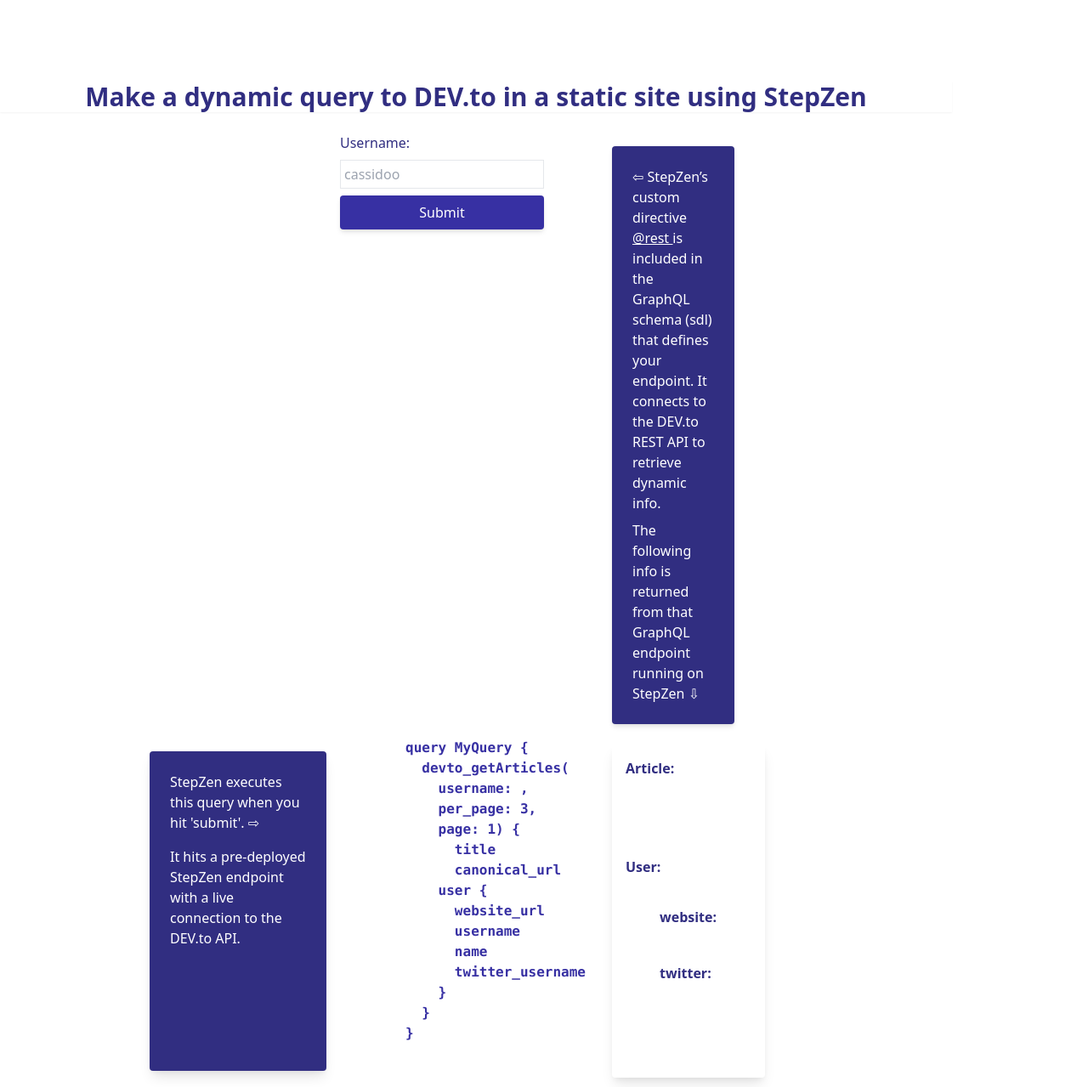
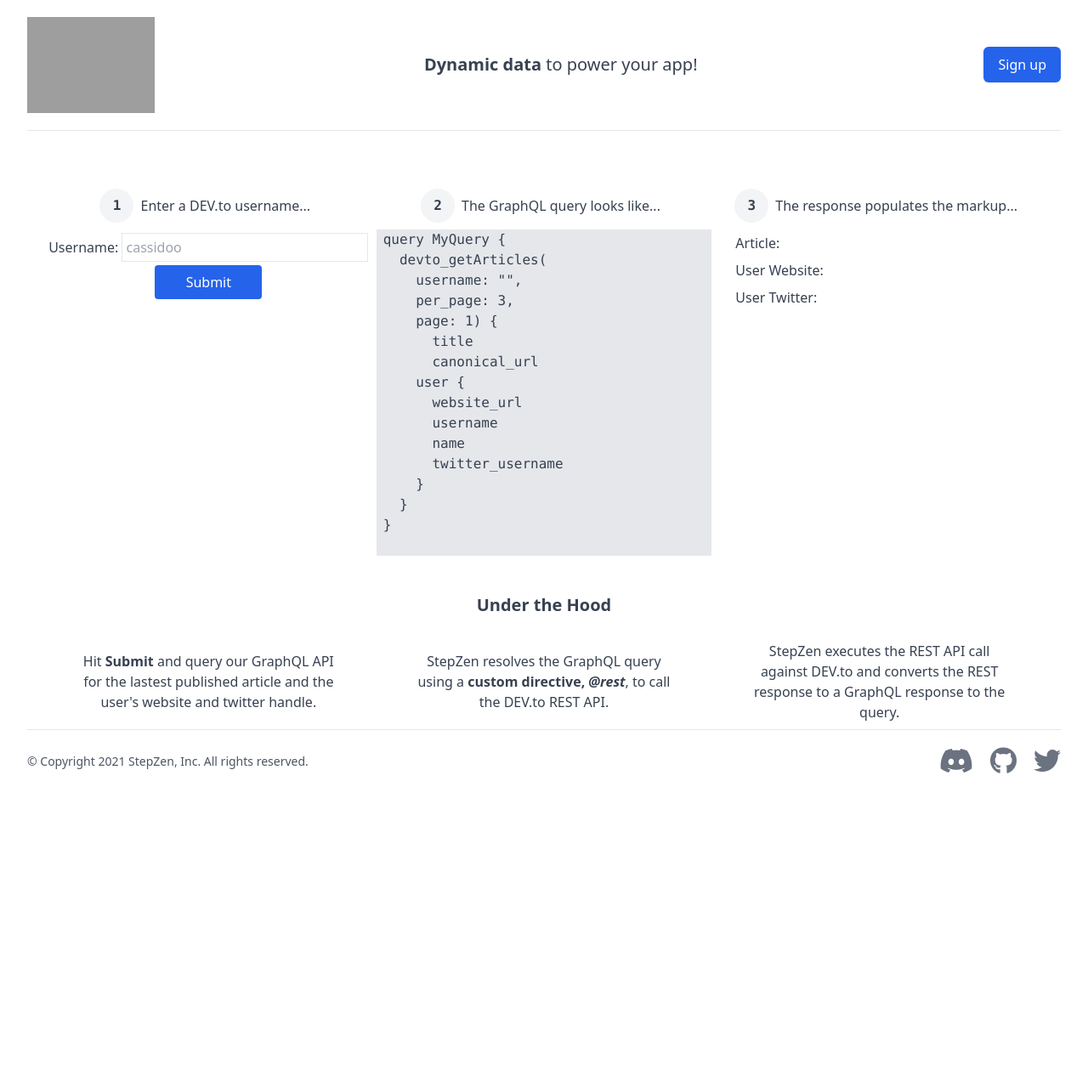
Before and after one commit to Cerchie/stepzen-netlify-custom-site-generator-nov, a plain HTML site: page index.html in a window 1280 px wide. Shown: the whole page at 85% size. After the commit the page ends 933 px from the top, so only its background shows below. Drawn offline with nearby package versions, Linux system fonts and the light colour scheme; grey boxes are pictures that could not be loaded.

Commit message:
redesign (#1)
* redesign 1

```diff
--- a/index.html
+++ b/index.html
@@ -1,8 +1,9 @@
-<html lang="en">
+<!DOCTYPE html>
+<html>
   <head>
     <meta charset="UTF-8" />
     <meta name="viewport" content="width=device-width, initial-scale=1.0" />
-    <title>DEV.to Query</title>
+    <title>StepZen Sample</title>
     <link
       rel="apple-touch-icon"
       sizes="180x180"
@@ -21,8 +22,8 @@
       href="https://stepzen.com/images/favicon/favicon-32x32.png"
     />
     <link
-      href="https://unpkg.com/tailwindcss@^1.0/dist/tailwind.min.css"
       rel="stylesheet"
+      href="https://cdnjs.cloudflare.com/ajax/libs/tailwindcss/2.0.2/tailwind.min.css"
     />
     <script
       src="https://cdn.jsdelivr.net/gh/alpinejs/alpine@v2.x.x/dist/alpine.min.js"
@@ -34,101 +35,125 @@
         opacity: 0.5;
       }
     </style>
+    <link
+      rel="stylesheet"
+      href="https://cdnjs.cloudflare.com/ajax/libs/font-awesome/5.15.3/css/all.min.css"
+      integrity="sha512-iBBXm8fW90+nuLcSKlbmrPcLa0OT92xO1BIsZ+ywDWZCvqsWgccV3gFoRBv0z+8dLJgyAHIhR35VZc2oM/gI1w=="
+      crossorigin="anonymous"
+    />
+    <link
+      rel="stylesheet"
+      href="https://cdnjs.cloudflare.com/ajax/libs/font-awesome/5.15.3/css/brands.min.css"
+      integrity="sha512-apX8rFN/KxJW8rniQbkvzrshQ3KvyEH+4szT3Sno5svdr6E/CP0QE862yEeLBMUnCqLko8QaugGkzvWS7uNfFQ=="
+      crossorigin="anonymous"
+    />
+    <meta charset="UTF-8" />
+    <style>
+      .image-xl {
+        width: 150px;
+      }
+    </style>
   </head>
-
-  <body class="bg-white text-indigo-700">
-    <h1
-      class="
-        text-center text-3xl
-        font-bold
-        mt-24
-        mb-6
-        text-indigo-900
-        shadow-sm
-        mr-40
-      "
+  <body>
+    <!-- Section 1 header -->
+    <section class="w-full px-8 text-gray-700 bg-white">
+      <div
+        class="container flex flex-col flex-wrap items-center justify-between py-5 mx-auto md:flex-row max-w-7xl border-b"
       >
-      Make a dynamic query to DEV.to in a static site using StepZen
-    </h1>
-
-    <div class="w-3/4 mx-auto" x-data="{ open: false}">
-      <div x-show="open"></div>
+        <div class="relative flex flex-col md:flex-row">
+          <a
+            href="https://stepzen.com"
+            class="flex items-center mb-5 font-medium text-gray-900 lg:w-auto lg:items-center lg:justify-center md:mb-0"
+          >
+            <img src="https://stepzen.com/images/logo.svg" class="image-xl" />
+          </a>
+        </div>
+        <div class="relative flex flex-col md:flex-row">
+          <p class="text-xl">
+            <strong>Dynamic data</strong> to power your app!
+          </p>
+        </div>
+        <div class="inline-flex items-center ml-5 space-x-6 lg:justify-end">
+          <a
+            href="https://stepzen.com/signup"
+            class="inline-flex items-center justify-center px-4 py-2 text-base font-medium leading-6 text-white whitespace-no-wrap bg-blue-600 border border-transparent rounded-md shadow-sm hover:bg-blue-500 focus:outline-none focus:ring-2 focus:ring-offset-2 focus:ring-indigo-600"
+          >
+            Sign up
+          </a>
+        </div>
+      </div>
+    </section>
+    <!-- Section 2 three steps section -->
+    <section class="w-full px-8 text-gray-700 bg-white">
       <form
         action="/"
         method="POST"
-        class="w-3/4 grid grid-cols-3"
         x-data="idForm()"
         @submit.prevent="submitData"
       >
-        <div></div>
-        <div class="w-3/4"></div>
-        <div></div>
-        <div></div>
-        <div class="mb-4">
-          <label class="block mb-2 text-indigo-900">Username:</label>
+        <div
+          class="text-center flex flex-wrap overflow-hidden items-start justify-between mx-auto md:flex-row max-w-7xl pt-16 pr-4 pb-4 pl-4"
+        >
+          <!-- sm:max-w-xl md:max-w-full lg:max-w-screen-xl md:px-24 lg:px-8 lg:py-20 -->
+          <div
+            class="my-1 px-1 w-1/3 overflow-hidden flex flex-row items-center justify-center"
+          >
+            <div
+              class="font-bold text-gray-700 rounded-full bg-gray-100 flex items-center justify-center font-mono"
+              style="height: 40px; width: 40px"
+            >
+              1
+            </div>
+            <div class="px-2">Enter a DEV.to username...</div>
+          </div>
+
+          <div
+            class="my-1 px-1 w-1/3 overflow-hidden flex flex-row items-center justify-center"
+          >
+            <div
+              class="font-bold text-gray-700 rounded-full bg-gray-100 flex items-center justify-center font-mono"
+              style="height: 40px; width: 40px"
+            >
+              2
+            </div>
+            <div class="px-2">The GraphQL query looks like...</div>
+          </div>
+
+          <div
+            class="my-1 px-1 w-1/3 overflow-hidden flex flex-row items-center justify-center"
+          >
+            <div
+              class="font-bold text-gray-700 rounded-full bg-gray-100 flex items-center justify-center font-mono"
+              style="height: 40px; width: 40px"
+            >
+              3
+            </div>
+            <div class="px-2">The response populates the markup...</div>
+          </div>
+
+          <div class="my-1 p-1 w-1/3 overflow-visible">
+            <label class="">Username:</label>
             <input
               type="text"
               name="username"
-            class="border w-full p-1"
+              class="border w-3/4 p-1"
               x-model="formData.username"
               placeholder="cassidoo"
             />
+            <div class="p-1">
               <button
-          class="
-            bg-indigo-800
-            hover:bg-gray-800
-            disabled:opacity-50
-            text-white
-            rounded
-            w-full
-            p-2
-            mb-4
-            mr-2
-            mt-2
-            grid grid-span-3
-            shadow-md
-          "
+                class="bg-blue-600 hover:bg-blue-500 disabled:opacity-50 text-white rounded w-1/3 p-2"
                 x-text="buttonLabel"
                 :disabled="loading"
               ></button>
             </div>
-        <div>
-          <div class="p-4 m-4 ml-20 shadow-md bg-indigo-900 text-white rounded">
-            <p class="m-2">
-              ⇦ StepZen’s custom directive
-              <u
-                ><a
-                  href="https://stepzen.com/docs/connecting-backends/how-to-connect-a-rest-service"
-                  >@rest
-                </a></u
-              >
-             is included in the GraphQL schema (sdl) that defines your endpoint.
-               It connects to the DEV.to REST API to retrieve dynamic info.
-            </p>
-            <p class="m-2">
+          </div>
 
-              The following info is returned from that GraphQL endpoint running on StepZen ⇩
-            </p>
-          </div>
-        </div>
-        <div></div>
-        <div></div>
-        <div></div>
-        <div class="m-4 p-2 shadow-lg bg-indigo-900 text-white rounded">
-          <p class="m-4">
-            StepZen executes this query when you hit 'submit'. ⇨
-          </p>
-
-          <p class="m-4">
-            It hits a pre-deployed StepZen endpoint with a live connection to
-            the DEV.to API.
-          </p>
-        </div>
-        <div class="w-3/4">
-          <pre class="text-indigo-800 text-base font-bold">
+          <div class="my-1 px-2 w-1/3 overflow-hidden bg-gray-200">
+            <pre class="text-left">
 query MyQuery {
   devto_getArticles(
-            username: <span x-text="formData.username"></span>,
+    username: "<span x-text="formData.username"></span>",
     per_page: 3,
     page: 1) {
       title
@@ -141,102 +166,147 @@
     }
   }
 }
-
                   </pre>
           </div>
 
-        <div
-          class="
-            w-3/4
-            mx-auto
-            rounded
-            p-4
-            m-2
-            text-indigo-900
-            grid grid-span-3
-            font-bold
-            shadow-lg
-            ml-20
-          "
-        >
-          Article:
+          <div class="my-1 px-6 w-1/3 overflow-hidden text-left">
+            <div class="grid grid-cols-3">
+              <div class="my-1 px-1 overflow-hidden">Article:</div>
+
+              <div class="col-span-2 my-1 px-1 overflow-hidden">
                 <a
+                  target="_blank"
                   id="article1"
                   x-bind:href="article1url"
-          class="text-gray-700 px-6 py-3 m-4 font-bold"
                   x-text="article1"
+                  class="hover:underline"
                 ></a>
-        User:
-  <div></div>
-  <div class="ml-10">
-            website:
+              </div>
+
+              <div class="my-1 px-1 overflow-hidden">User Website:</div>
+
+              <div class="col-span-2 my-1 px-1 overflow-hidden">
                 <a
+                  target="_blank"
                   id="website_url"
                   x-bind:href="website_url"
-            class="
-              text-gray-700
-              px-6
-              py-3
-              flex
-              items-center
-              grid grid-span-3
-            "
                   x-text="website_url"
+                  class="hover:underline"
+                ></a>
+              </div>
+
+              <div class="my-1 px-1 overflow-hidden">User Twitter:</div>
+
+              <div class="col-span-2 my-1 px-1 overflow-hidden">
+                <a
+                  target="_blank"
+                  id="twitter_username"
+                  x-bind:href="'https://twitter.com/' + twitter_username"
+                  x-text="twitter_username"
+                  class="hover:underline"
                 >
                 </a>
               </div>
-        <div class="ml-10">
-            twitter:
-        <a
-          id="twitter_username"
-          x-bind:href="'https://twitter.com/' + twitter_username"
-          class="text-gray-700 px-6 py-3 flex items-center"
-          x-text="twitter_username"
+            </div>
+          </div>
+        </div>
+      </form>
+    </section>
+
+    <section class="w-full px-8 text-gray-700 bg-white">
+      <div
+        class="text-center flex flex-wrap overflow-hidden items-center justify-between py-5 mx-auto md:flex-row max-w-7xl pt-5 pr-4 pb-4 pl-4"
       >
+        <div class="my-1 px-1 w-full overflow-hidden">
+          <p class="text-xl font-bold">Under the Hood</p>
+        </div>
+      </div>
+      <div
+        class="text-center flex flex-wrap overflow-hidden items-center justify-between py-1 mx-auto md:flex-row max-w-7xl pr-4 pl-4"
+      >
+        <!-- sm:max-w-xl md:max-w-full lg:max-w-screen-xl md:px-24 lg:px-8 lg:py-20 -->
+        <div class="my-1 px-10 w-1/3 overflow-hidden">
+          <p>
+            Hit <strong>Submit</strong> and query our GraphQL API for the
+            lastest published article and the user's website and twitter handle.
+          </p>
+        </div>
+
+        <div class="my-1 px-10 w-1/3 overflow-hidden">
+          <p>
+            StepZen resolves the GraphQL query using a
+            <strong>custom directive, <em>@rest</em></strong
+            >, to call the DEV.to REST API.
+          </p>
+        </div>
+
+        <div class="my-1 px-10 w-1/3 overflow-hidden">
+          <p>
+            StepZen executes the REST API call against DEV.to and converts the
+            REST response to a GraphQL response to the query.
+          </p>
+        </div>
+      </div>
+    </section>
+    <!-- section 4 footer -->
+    <section class="w-full px-8 text-gray-700 bg-white">
+      <div
+        class="container flex flex-col flex-wrap items-center justify-between py-5 mx-auto md:flex-row max-w-7xl border-t"
+      >
+        <div>
+          <p
+            class="text-sm mt-0 mr-0 mb-0 ml-0 pt-0 pr-0 pb-0 pl-0 text-gray-600"
+            contenteditable="false"
+            disabled=""
+          >
+            © Copyright 2021 StepZen, Inc. All rights reserved.
+          </p>
+        </div>
+
+        <div
+          class="space-y-2 lg:mb-0 sm:space-y-0 sm:space-x-5 sm:flex-row flex bg-top bg-cover flex-col items-center mt-0 mr-0 mb-3 ml-0 pt-0 pr-0 pb-0 pl-0"
+        >
+          <div class="">
+            <a href="https://discord.gg/9k2VdPn2FR">
+              <i data-test="fa" class="fab fa-discord text-gray-500 fa-2x"></i>
             </a>
           </div>
-        <!-- <a
-          id="article2"
-          x-bind:href="article2url"
-          class="text-gray-700 px-6 py-3 m-4 font-bold"
-          x-text="article2"
-        ></a>
-
-        <a
-          id="article3"
-          x-bind:href="article3url"
-          class="text-gray-700 px-6 py-3 m-4 font-bold"
-          x-text="article3"
-        ></a> -->
-
-        <div></div>
-        <div></div>
-        <div></div>
-      </form>
+          <div class="">
+            <a href="https://github.com/stepzen-samples">
+              <i data-test="fa" class="fab fa-github text-gray-500 fa-2x"></i>
+            </a>
           </div>
+          <div class="">
+            <a href="https://twitter.com/stepzen_dev">
+              <i data-test="fa" class="fab fa-twitter text-gray-500 fa-2x"></i>
+            </a>
+          </div>
+        </div>
+      </div>
+    </section>
     <script>
       function idForm() {
         return {
           formData: {
-            username: '',
+            username: "",
           },
-          twitter_username: '',
-          website_url: '',
-          articles: '',
+          twitter_username: "",
+          website_url: "",
+          articles: "",
           loading: false,
-          article1: '',
-          article1url: '',
-          article2: '',
-          article2url: '',
-          article3: '',
-          article3url: '',
-          buttonLabel: 'Submit',
+          article1: "",
+          article1url: "",
+          article2: "",
+          article2url: "",
+          article3: "",
+          article3url: "",
+          buttonLabel: "Submit",
 
           submitData() {
-            this.buttonLabel = 'Submitting...'
-            this.loading = true
+            this.buttonLabel = "Submitting...";
+            this.loading = true;
             const body = JSON.stringify({
-              operationName: 'MyQuery',
+              operationName: "MyQuery",
               query: `query MyQuery ($username: String) {
   devto_getArticles(username: $username, per_page: 3, page: 1) {
     title
@@ -252,46 +322,46 @@
               variables: {
                 username: this.formData.username,
               },
-            })
-            fetch('https://mojave.stepzen.net/testing/netlifybuild/__graphql', {
-              method: 'POST',
+            });
+            fetch("https://mojave.stepzen.net/testing/netlifybuild/__graphql", {
+              method: "POST",
               headers: {
-                'Content-Type': 'application/json',
+                "Content-Type": "application/json",
               },
               body: body,
             })
               .then((response) => response.json())
               .then((data) => {
                 if (data.data.devto_getArticles[0] === undefined) {
-                  this.twitter_username = `Error: undefined`
-                  this.website_url = `Error: undefined`
-                  this.article1 = `Error: undefined`
-                  this.article1url = `Error: undefined`
-                  this.article2 = `Error: undefined`
-                  this.article2url = `Error: undefined`
-                  this.article3 = `Error: undefined`
-                  this.article3url = `Error: undefined`
+                  this.twitter_username = `Error: undefined`;
+                  this.website_url = `Error: undefined`;
+                  this.article1 = `Error: undefined`;
+                  this.article1url = `Error: undefined`;
+                  this.article2 = `Error: undefined`;
+                  this.article2url = `Error: undefined`;
+                  this.article3 = `Error: undefined`;
+                  this.article3url = `Error: undefined`;
                 } else {
-                  this.twitter_username = `${data.data.devto_getArticles[0].user.twitter_username} `
-                  this.website_url = `${data.data.devto_getArticles[0].user.website_url}`
-                  this.article1 = `${data.data.devto_getArticles[0].title}`
-                  this.article1url = `${data.data.devto_getArticles[0].canonical_url}`
-                  this.article2 = `${data.data.devto_getArticles[1].title}`
-                  this.article2url = `${data.data.devto_getArticles[1].canonical_url}`
-                  this.article3 = `${data.data.devto_getArticles[2].title}`
-                  this.article3url = `${data.data.devto_getArticles[2].canonical_url}`
+                  this.twitter_username = `${data.data.devto_getArticles[0].user.twitter_username} `;
+                  this.website_url = `${data.data.devto_getArticles[0].user.website_url}`;
+                  this.article1 = `${data.data.devto_getArticles[0].title}`;
+                  this.article1url = `${data.data.devto_getArticles[0].canonical_url}`;
+                  this.article2 = `${data.data.devto_getArticles[1].title}`;
+                  this.article2url = `${data.data.devto_getArticles[1].canonical_url}`;
+                  this.article3 = `${data.data.devto_getArticles[2].title}`;
+                  this.article3url = `${data.data.devto_getArticles[2].canonical_url}`;
                 }
               })
               .catch((err) => {
-                console.log(err)
-                this.message = 'Ooops! Something went wrong!'
+                console.log(err);
+                this.message = "Ooops! Something went wrong!";
               })
               .finally(() => {
-                this.loading = false
-                this.buttonLabel = 'Submit'
-              })
+                this.loading = false;
+                this.buttonLabel = "Submit";
+              });
           },
-        }
+        };
       }
     </script>
   </body>
```
Lines whose indentation alone changed are shown as unchanged.
